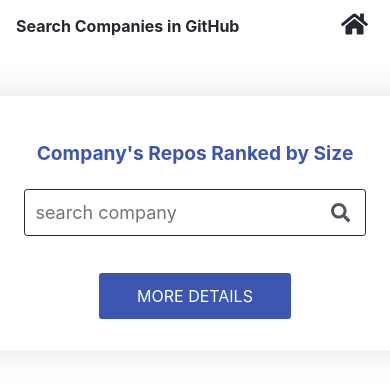
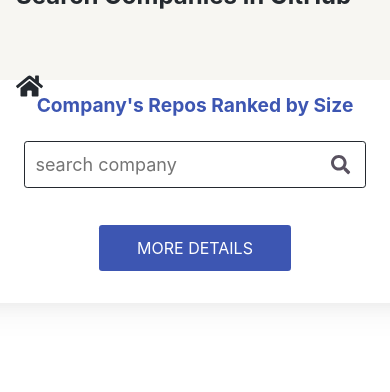
Before and after one commit to maya-salcedo/futurice-assignment, a React (Create React App) app: page / in a window 390 px wide. Shown: the top 392 px of the page. Built offline with nearby package versions, Linux system fonts and the light colour scheme; the HTML template or start-up script is replaced by a standard one.

Commit message:
adjusted the header's styling to be screen size responsive

```diff
--- a/src/components/Header/Styles.jsx
+++ b/src/components/Header/Styles.jsx
@@ -4,6 +4,12 @@
 import { faHome } from '@fortawesome/free-solid-svg-icons';
 
 const Container = styled.header`
+  position: fixed;
+  top: 0;
+  right: 0;
+  left: 0;
+  margin: 0;
+  padding: 1rem 0;
   width: 100%;
   height: 3rem;
   display: flex;
@@ -12,37 +18,27 @@
   justify-content: space-between;
   align-content: center;
   color: #24292f;
-  background-color: #fff;
+  background-color: #f7f6f2;
 `;
 
 const Title = styled.h1`
-  padding: 0 1rem 0 1rem;
+  padding: 1rem;
+  font-size: 1.5rem;
 
-  @media (max-width: 542px) {
-    font-size: 1.5rem;
-    padding-top: 0.5rem;
-  }
-
-  @media (max-width: 416px) {
-    padding-top: 1rem;
-    padding-right: 0;
-    font-size: 1rem;
+  @media (min-width: 600px) {
+    font-size: 1.8rem;
   }
 `;
 
 const HomeIcon = styled.div`
-  padding: 1.4rem;
   .icon {
-    font-size: 2rem;
+    font-size: 1.5rem;
     color: #24292f;
+    padding: 2rem 1rem;
 
-    @media (max-width: 542px) {
-      font-size: 1.5rem;
+    @media (min-width: 600px) {
+      font-size: 2rem;
     }
-  }
-
-  @media (max-width: 542px) {
-    padding-left: 0.7rem;
   }
 `;
 
```
